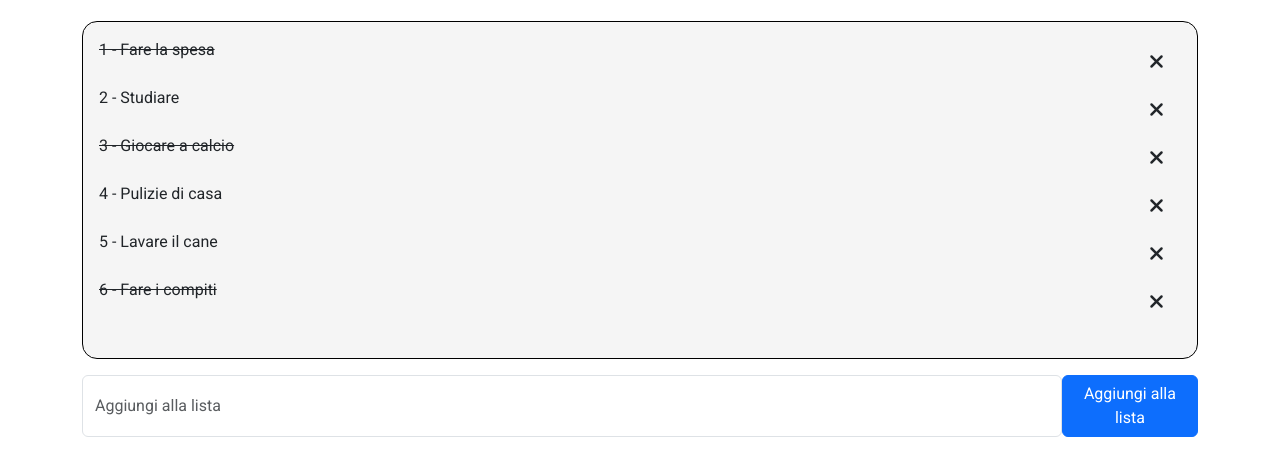
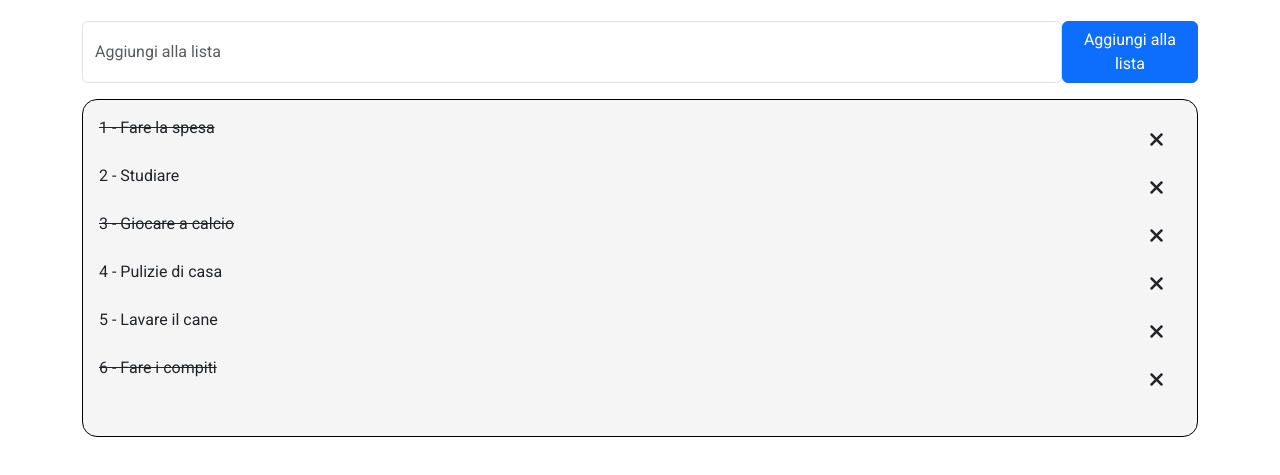
Before and after one commit to albertostizzoli/vue-todolist, a plain HTML site: page index.html in a window 1280 px wide. Shown: the part 67-542 px from the top of the page. Drawn offline with nearby package versions, Linux system fonts and the light colour scheme.

Commit message:
Added Enter Key

```diff
--- a/index.html
+++ b/index.html
@@ -21,6 +21,12 @@
                 </div>
             </div>
             <div class="row mt-3">
+                <div class="col-12 d-flex">
+                    <input type="text" placeholder="Aggiungi alla lista" class="form-control" v-model="newTask" @keyup.enter="addNewTask">
+                    <button class="btn btn-primary" @click="addNewTask">Aggiungi alla lista</button>
+                </div>
+            </div>
+            <div class="row mt-3">
                 <div class="col-12">
                     <div class="todo-container">
                         <ul class="list-unstyled p-3">
@@ -34,12 +40,6 @@
                     </div>
                 </div>
             </div>
-            <div class="row mt-3">
-                <div class="col-12 d-flex">
-                    <input type="text" placeholder="Aggiungi alla lista" class="form-control" v-model="newTask">
-                    <button class="btn btn-primary" @click="addNewTask">Aggiungi alla lista</button>
-                </div>
-            </div>
         </div>
     </div>
     <script src="https://unpkg.com/vue@3/dist/vue.global.js"></script>
```
